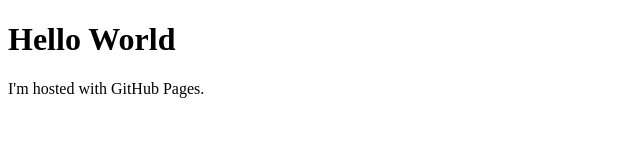
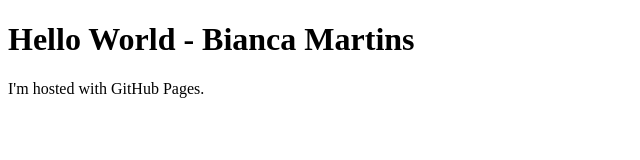
Before and after one commit to BiancaMLeao/bibis28.github.io, a plain HTML site: page index.html in a window 1280 px wide. Shown: the whole page, without its empty margins (0-640 px from the left). Drawn offline with Linux system fonts and the light colour scheme.

Commit message:
Update index.html

```diff
--- a/index.html
+++ b/index.html
@@ -1,7 +1,7 @@
 <!DOCTYPE html>
 <html>
  <body>
-   <h1>Hello World</h1>
+   <h1>Hello World - Bianca Martins</h1>
    <p>I'm hosted with GitHub Pages.</p>
  </body>
 </html>
```
